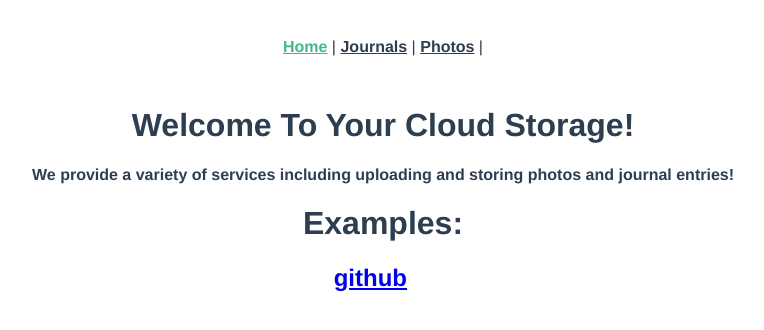
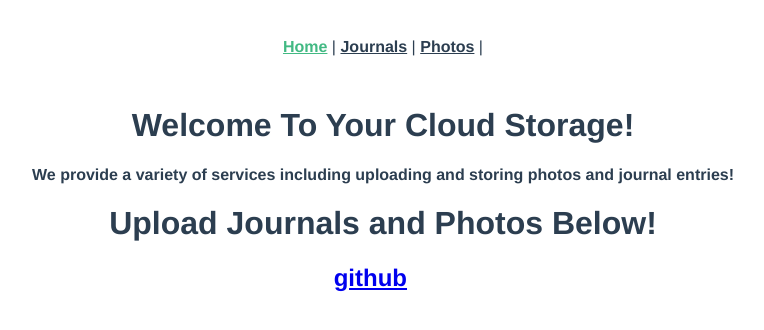
Before and after one commit to 18paulb/CloudStorage, a Vue app in the folder front-end/: page / in a window 1280 px wide. Shown: the top 330 px of the page, without its empty margins (257-1021 px from the left). Built offline with nearby package versions, Linux system fonts and the light colour scheme.

Commit message:
changed heading:

```diff
--- a/front-end/src/views/Home.vue
+++ b/front-end/src/views/Home.vue
@@ -3,7 +3,7 @@
     <h1>Welcome To Your Cloud Storage!</h1>
     <h4>We provide a variety of services including uploading and storing photos and journal entries!</h4>
 
-    <h1>Examples:</h1>
+    <h1>Upload Journals and Photos Below!</h1>
 
 
   </div>
```
